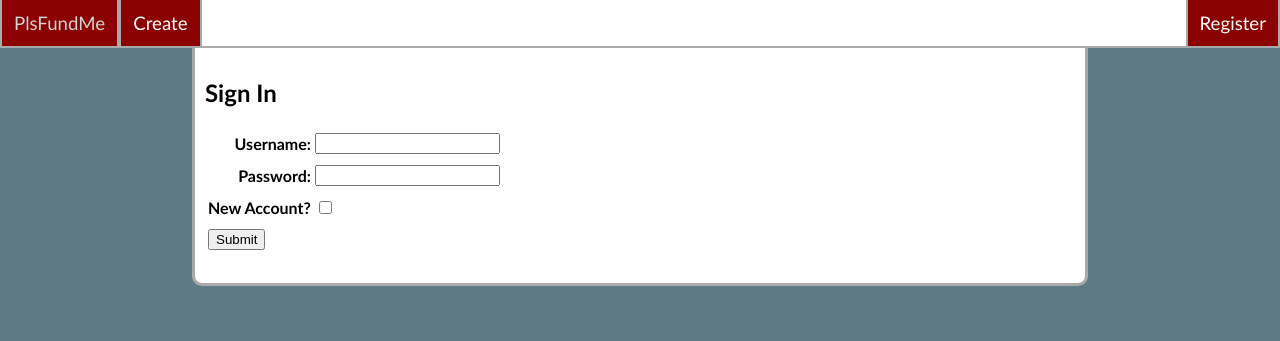
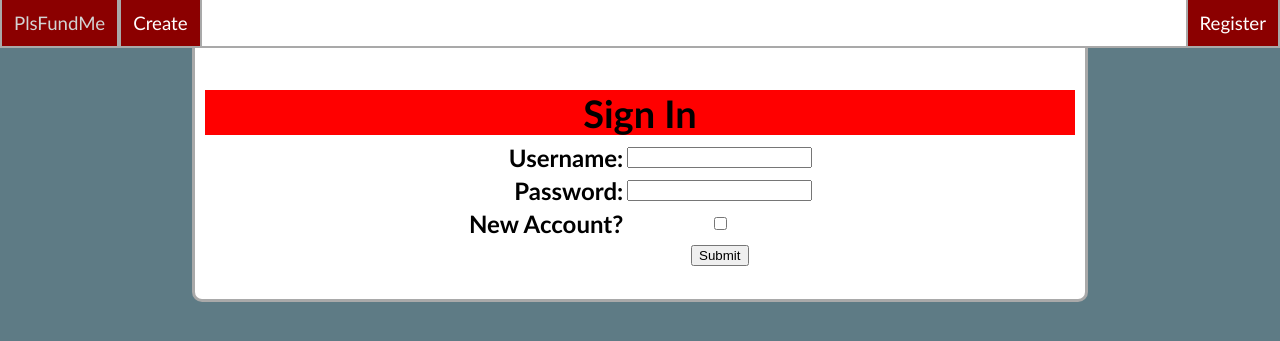
Before and after one commit to greensr76/PlsFundUs, a PHP site: page /login.php in a window 1280 px wide. Shown: the top 341 px of the page. Run offline with PHP 8.4, Linux system fonts and the light colour scheme.

Commit message:
started styling login
What should be our color scheme?

```diff
--- a/css/style.css
+++ b/css/style.css
@@ -109,3 +109,18 @@ td {
   height: 100%;
   background-color: #64de22;
 }
+
+h1{
+  text-align: center;
+  width: 100%;
+  background-color: red;
+  height: 45px;
+  font-size: 38px;
+  margin-bottom: 5px;
+}
+
+.userInput{
+  margin-left:30%;
+  text-align: center;
+  font-size: 150%;
+}
--- a/login.php
+++ b/login.php
@@ -9,7 +9,7 @@
   <section class="main">
     <h1>Sign In</h1>
     <form class="login" action="php/handleLogin.php" method="post">
-      <table>
+      <table class = "userInput">
         <tr>
           <td><label for="username">Username: </label></td>
           <td><input class="loginInput" type="text" name="username"></td>
@@ -23,7 +23,7 @@
           <td><input class="loginInput" type="checkbox" name="register"></td>
         </tr>
         <tr>
-          <td colspan="2"><button type="submit" value ="Submit">Submit</button></td>
+          <td></td> <td><button type="submit" value ="Submit">Submit</button></td>
         </tr>
       </table>
     </form>
```
